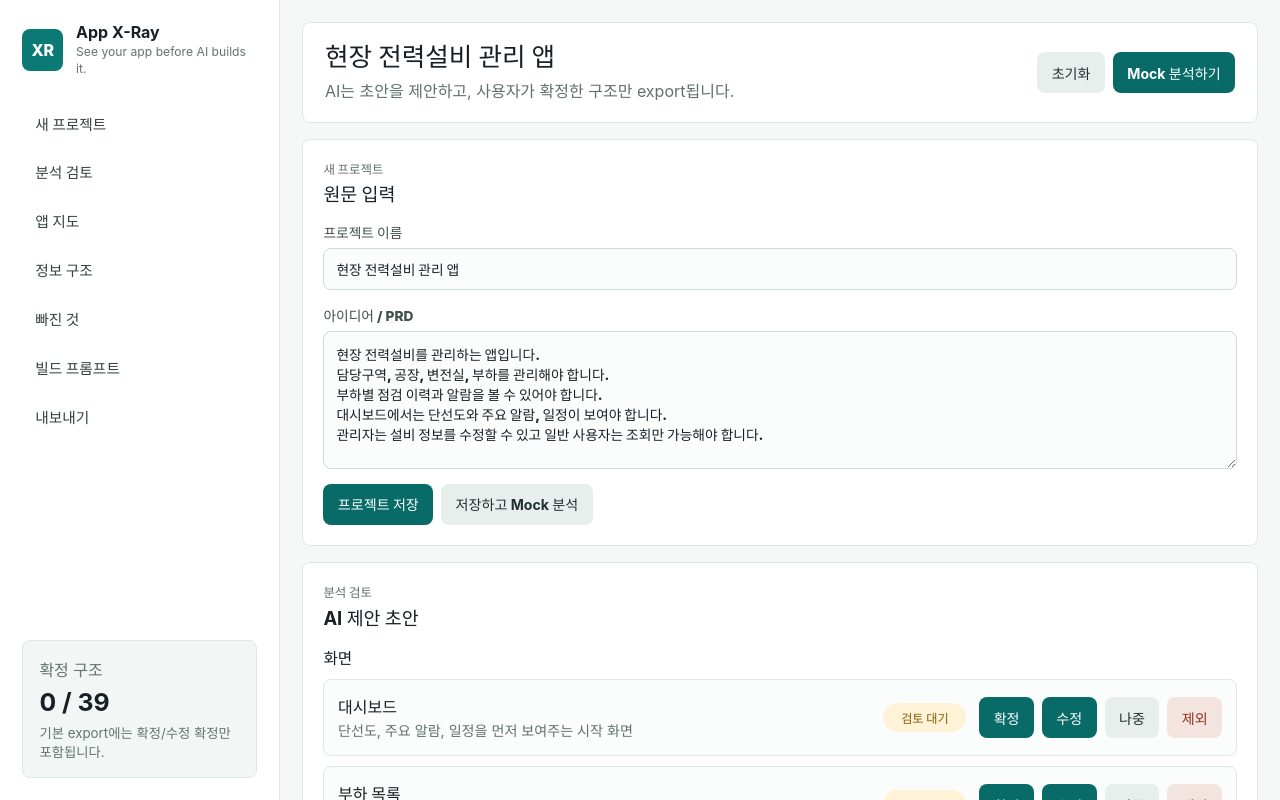
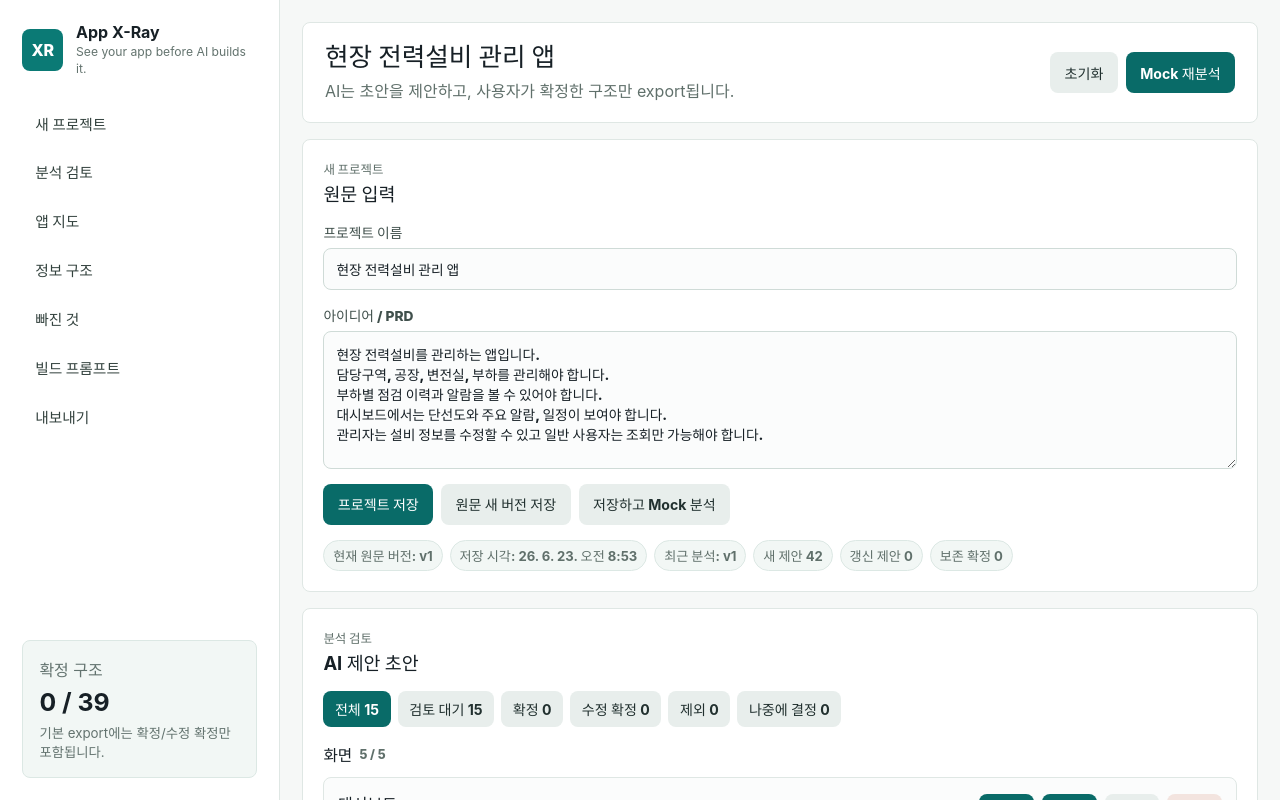
Before and after one commit to flowylife/appXray, a React (Vite) app: page / in a window 1280 px wide. Both pictures are taken after a click on the button "Mock 분석하기". Shown: the top 800 px of the page. Built offline with nearby package versions, Linux system fonts and the light colour scheme.

Commit message:
feat: preserve source versions during reanalysis

```diff
--- a/src/App.css
+++ b/src/App.css
@@ -239,13 +239,52 @@ textarea {
   margin-top: 0.9rem;
 }
 
+.source-meta,
+.review-filters {
+  align-items: center;
+  display: flex;
+  flex-wrap: wrap;
+  gap: 0.45rem;
+}
+
+.source-meta {
+  color: #60706b;
+  font-size: 0.82rem;
+  font-weight: 700;
+  margin-top: 0.9rem;
+}
+
+.source-meta span {
+  background: #f2f7f5;
+  border: 1px solid #dce8e4;
+  border-radius: 999px;
+  padding: 0.32rem 0.55rem;
+}
+
+.review-filters {
+  margin-bottom: 1rem;
+}
+
+.review-filters button {
+  padding: 0.5rem 0.72rem;
+}
+
 .review-group + .review-group {
   margin-top: 1.25rem;
 }
 
 .review-group h3 {
+  align-items: center;
+  display: flex;
+  gap: 0.45rem;
   font-size: 0.98rem;
   margin-bottom: 0.65rem;
+}
+
+.review-group h3 span {
+  color: #60706b;
+  font-size: 0.78rem;
+  font-weight: 800;
 }
 
 .review-list,
--- a/src/App.tsx
+++ b/src/App.tsx
@@ -3,7 +3,13 @@ import { ExportPanel } from "./components/ExportPanel.js";
 import { MapPanels, MissingParts } from "./components/MapPanels.js";
 import { type EditableXrayObject, type ObjectBucket, ReviewPanel } from "./components/ReviewPanel.js";
 import { convertAiAnalysisToXrayObjects } from "./domain/convert.js";
-import { editXrayObject, mergeAiSuggestionsPreservingConfirmed, updateXrayObjectStatus } from "./domain/lifecycle.js";
+import {
+  editXrayObject,
+  mergeAiSuggestionsPreservingConfirmed,
+  summarizeSuggestionMergeImpact,
+  updateXrayObjectStatus,
+} from "./domain/lifecycle.js";
+import { appendSourceDocumentVersion, getLatestSourceDocument } from "./domain/source-documents.js";
 import { isConfirmedXrayObject } from "./domain/status.js";
 import type { BaseXrayObject, SuggestionStatus, XrayObject, XraySuggestionSet } from "./domain/types.js";
 import type { ProjectWorkspace } from "./domain/workspace.js";
@@ -37,6 +43,7 @@ export default function App() {
   const confirmedCounts = workspace ? countConfirmed(workspace.objects) : 0;
   const totalCounts = workspace ? countAll(workspace.objects) : 0;
   const buildPrompt = workspace ? createBuildPrompt(workspace, { targetTool: "codex" }) : "";
+  const latestSourceDocument = workspace ? getLatestSourceDocument(workspace) : undefined;
 
   function createProject() {
     const now = new Date().toISOString();
@@ -71,25 +78,33 @@ export default function App() {
   function runMockAnalysis() {
     const now = new Date().toISOString();
     const baseWorkspace = workspace ?? createWorkspaceFromForm(now);
-    const sourceDocument = baseWorkspace.sourceDocuments.at(0);
+    const versionedWorkspace = syncSourceDocument(baseWorkspace, now);
+    const sourceDocument = getLatestSourceDocument(versionedWorkspace);
     if (!sourceDocument) return;
 
     const converted = convertAiAnalysisToXrayObjects({
-      project: baseWorkspace.project,
+      project: versionedWorkspace.project,
       sourceDocument,
       analysis: mockFieldPowerAppAnalysis,
       now,
     });
+    const mergeImpact = summarizeSuggestionMergeImpact(versionedWorkspace.objects, converted);
 
     setWorkspace({
-      ...baseWorkspace,
+      ...versionedWorkspace,
       project: {
-        ...baseWorkspace.project,
+        ...versionedWorkspace.project,
         appTypes: mockFieldPowerAppAnalysis.summary.appTypes,
         updatedAt: now,
       },
-      objects: mergeAiSuggestionsPreservingConfirmed(baseWorkspace.objects, converted),
+      objects: mergeAiSuggestionsPreservingConfirmed(versionedWorkspace.objects, converted),
       buildPlanSuggestions: converted.buildPlanSuggestions,
+      lastAnalysis: {
+        sourceDocumentId: sourceDocument.id,
+        sourceVersion: sourceDocument.version,
+        analyzedAt: now,
+        ...mergeImpact,
+      },
       updatedAt: now,
     });
   }
@@ -153,6 +168,21 @@ export default function App() {
     setWorkspace(null);
   }
 
+  function saveSourceVersion() {
+    const now = new Date().toISOString();
+    setWorkspace((current) => {
+      const baseWorkspace = current ?? createWorkspaceFromForm(now);
+      return syncSourceDocument(baseWorkspace, now);
+    });
+  }
+
+  function syncSourceDocument(baseWorkspace: ProjectWorkspace, now: string): ProjectWorkspace {
+    return appendSourceDocumentVersion(baseWorkspace, sourceText, {
+      id: `src_${crypto.randomUUID()}`,
+      createdAt: now,
+    });
+  }
+
   return (
     <main className="app-shell">
       <aside className="sidebar" aria-label="App X-Ray sections">
@@ -187,7 +217,7 @@ export default function App() {
           </div>
           <div className="topbar-actions">
             <button className="secondary" type="button" onClick={resetWorkspace}>초기화</button>
-            <button type="button" onClick={runMockAnalysis}>Mock 분석하기</button>
+            <button type="button" onClick={runMockAnalysis}>{workspace ? "Mock 재분석" : "Mock 분석하기"}</button>
           </div>
         </header>
 
@@ -210,7 +240,20 @@ export default function App() {
           </div>
           <div className="button-row">
             <button type="button" onClick={createProject}>프로젝트 저장</button>
+            {workspace ? <button className="secondary" type="button" onClick={saveSourceVersion}>원문 새 버전 저장</button> : null}
             <button className="secondary" type="button" onClick={runMockAnalysis}>저장하고 Mock 분석</button>
+          </div>
+          <div className="source-meta">
+            <span>현재 원문 버전: v{latestSourceDocument?.version ?? 0}</span>
+            {latestSourceDocument ? <span>저장 시각: {formatDateTime(latestSourceDocument.createdAt)}</span> : null}
+            {workspace?.lastAnalysis ? (
+              <>
+                <span>최근 분석: v{workspace.lastAnalysis.sourceVersion}</span>
+                <span>새 제안 {workspace.lastAnalysis.addedSuggestedCount}</span>
+                <span>갱신 제안 {workspace.lastAnalysis.refreshedSuggestedCount}</span>
+                <span>보존 확정 {workspace.lastAnalysis.preservedConfirmedCount}</span>
+              </>
+            ) : null}
           </div>
         </section>
 
@@ -259,3 +302,10 @@ function countConfirmed(objects: XraySuggestionSet): number {
     0,
   );
 }
+
+function formatDateTime(value: string): string {
+  return new Intl.DateTimeFormat("ko-KR", {
+    dateStyle: "short",
+    timeStyle: "short",
+  }).format(new Date(value));
+}
--- a/src/components/ReviewPanel.tsx
+++ b/src/components/ReviewPanel.tsx
@@ -9,7 +9,10 @@ export const STATUS_LABELS: Record<SuggestionStatus, string> = {
   deferred: "나중에 결정",
 };
 
+const REVIEW_FILTERS: ReviewFilter[] = ["all", "suggested", "accepted", "edited", "rejected", "deferred"];
+
 export type ObjectBucket = keyof XraySuggestionSet;
+export type ReviewFilter = "all" | SuggestionStatus;
 
 export type EditableXrayObject = Screen | DataObject | Issue;
 
@@ -22,15 +25,30 @@ export function ReviewPanel({
   onStatus: (bucket: ObjectBucket, object: XrayObject, status: SuggestionStatus) => void;
   onEdit: (bucket: ObjectBucket, object: EditableXrayObject, patch: Partial<EditableXrayObject>) => void;
 }) {
+  const [filter, setFilter] = useState<ReviewFilter>("all");
+  const counts = countByStatus([...objects.screens, ...objects.dataObjects, ...objects.issues]);
+
   return (
     <section className="panel" id="review">
       <div className="section-heading">
         <span>분석 검토</span>
         <h2>AI 제안 초안</h2>
       </div>
-      <ReviewGroup title="화면" bucket="screens" objects={objects.screens} onStatus={onStatus} onEdit={onEdit} />
-      <ReviewGroup title="앱이 저장할 정보" bucket="dataObjects" objects={objects.dataObjects} onStatus={onStatus} onEdit={onEdit} />
-      <ReviewGroup title="빠진 것" bucket="issues" objects={objects.issues} onStatus={onStatus} onEdit={onEdit} />
+      <div className="review-filters" aria-label="Review status filters">
+        {REVIEW_FILTERS.map((nextFilter) => (
+          <button
+            className={filter === nextFilter ? "active" : "secondary"}
+            key={nextFilter}
+            type="button"
+            onClick={() => setFilter(nextFilter)}
+          >
+            {filterLabel(nextFilter)} {counts[nextFilter] ?? 0}
+          </button>
+        ))}
+      </div>
+      <ReviewGroup title="화면" bucket="screens" filter={filter} objects={objects.screens} onStatus={onStatus} onEdit={onEdit} />
+      <ReviewGroup title="앱이 저장할 정보" bucket="dataObjects" filter={filter} objects={objects.dataObjects} onStatus={onStatus} onEdit={onEdit} />
+      <ReviewGroup title="빠진 것" bucket="issues" filter={filter} objects={objects.issues} onStatus={onStatus} onEdit={onEdit} />
     </section>
   );
 }
@@ -39,21 +57,26 @@ function ReviewGroup({
   title,
   bucket,
   objects,
+  filter,
   onStatus,
   onEdit,
 }: {
   title: string;
   bucket: ObjectBucket;
+  filter: ReviewFilter;
   objects: EditableXrayObject[];
   onStatus: (bucket: ObjectBucket, object: XrayObject, status: SuggestionStatus) => void;
   onEdit: (bucket: ObjectBucket, object: EditableXrayObject, patch: Partial<EditableXrayObject>) => void;
 }) {
+  const filteredObjects = filterObjects(objects, filter);
+
   return (
     <div className="review-group">
-      <h3>{title}</h3>
+      <h3>{title} <span>{filteredObjects.length} / {objects.length}</span></h3>
       <div className="review-list">
         {objects.length === 0 ? <p className="muted">아직 제안이 없습니다.</p> : null}
-        {objects.map((object) => (
+        {objects.length > 0 && filteredObjects.length === 0 ? <p className="muted">현재 필터에 맞는 제안이 없습니다.</p> : null}
+        {filteredObjects.map((object) => (
           <ReviewRow
             bucket={bucket}
             key={object.id}
@@ -205,6 +228,34 @@ function isIssue(object: EditableXrayObject): object is Issue {
   return "issueType" in object;
 }
 
+function filterObjects<T extends EditableXrayObject>(objects: T[], filter: ReviewFilter): T[] {
+  if (filter === "all") return objects;
+  return objects.filter((object) => object.status === filter);
+}
+
+function countByStatus(objects: EditableXrayObject[]): Record<ReviewFilter, number> {
+  return objects.reduce<Record<ReviewFilter, number>>(
+    (counts, object) => ({
+      ...counts,
+      all: counts.all + 1,
+      [object.status]: counts[object.status] + 1,
+    }),
+    {
+      all: 0,
+      suggested: 0,
+      accepted: 0,
+      edited: 0,
+      rejected: 0,
+      deferred: 0,
+    },
+  );
+}
+
+function filterLabel(filter: ReviewFilter): string {
+  if (filter === "all") return "전체";
+  return STATUS_LABELS[filter];
+}
+
 type EditDraft = {
   title: string;
   displayName: string;
--- /dev/null
+++ b/src/domain/source-documents.ts
@@ -0,0 +1,54 @@
+import type { Project, SourceDocument } from "./types.js";
+import type { ProjectWorkspace } from "./workspace.js";
+
+export function getLatestSourceDocument(workspace: ProjectWorkspace): SourceDocument | undefined {
+  return [...workspace.sourceDocuments].sort((a, b) => b.version - a.version)[0];
+}
+
+export function createSourceDocumentVersion({
+  project,
+  content,
+  createdAt,
+  id,
+  previousVersion = 0,
+}: {
+  project: Project;
+  content: string;
+  createdAt: string;
+  id: string;
+  previousVersion?: number;
+}): SourceDocument {
+  return {
+    id,
+    projectId: project.id,
+    title: "아이디어 / PRD",
+    content,
+    sourceType: "text",
+    version: previousVersion + 1,
+    createdAt,
+  };
+}
+
+export function appendSourceDocumentVersion(
+  workspace: ProjectWorkspace,
+  content: string,
+  options: { id: string; createdAt: string },
+): ProjectWorkspace {
+  const trimmedContent = content.trim();
+  const latest = getLatestSourceDocument(workspace);
+  if (latest?.content.trim() === trimmedContent) return workspace;
+
+  const sourceDocument = createSourceDocumentVersion({
+    project: workspace.project,
+    content: trimmedContent,
+    createdAt: options.createdAt,
+    id: options.id,
+    previousVersion: latest?.version ?? 0,
+  });
+
+  return {
+    ...workspace,
+    sourceDocuments: [...workspace.sourceDocuments, sourceDocument],
+    updatedAt: options.createdAt,
+  };
+}
```
Also changed, not shown: src/domain/lifecycle.ts (+76 -0 lines), src/domain/workspace.ts (+11 -0 lines), 1 other file (tests, documents, lock files or other folders).
